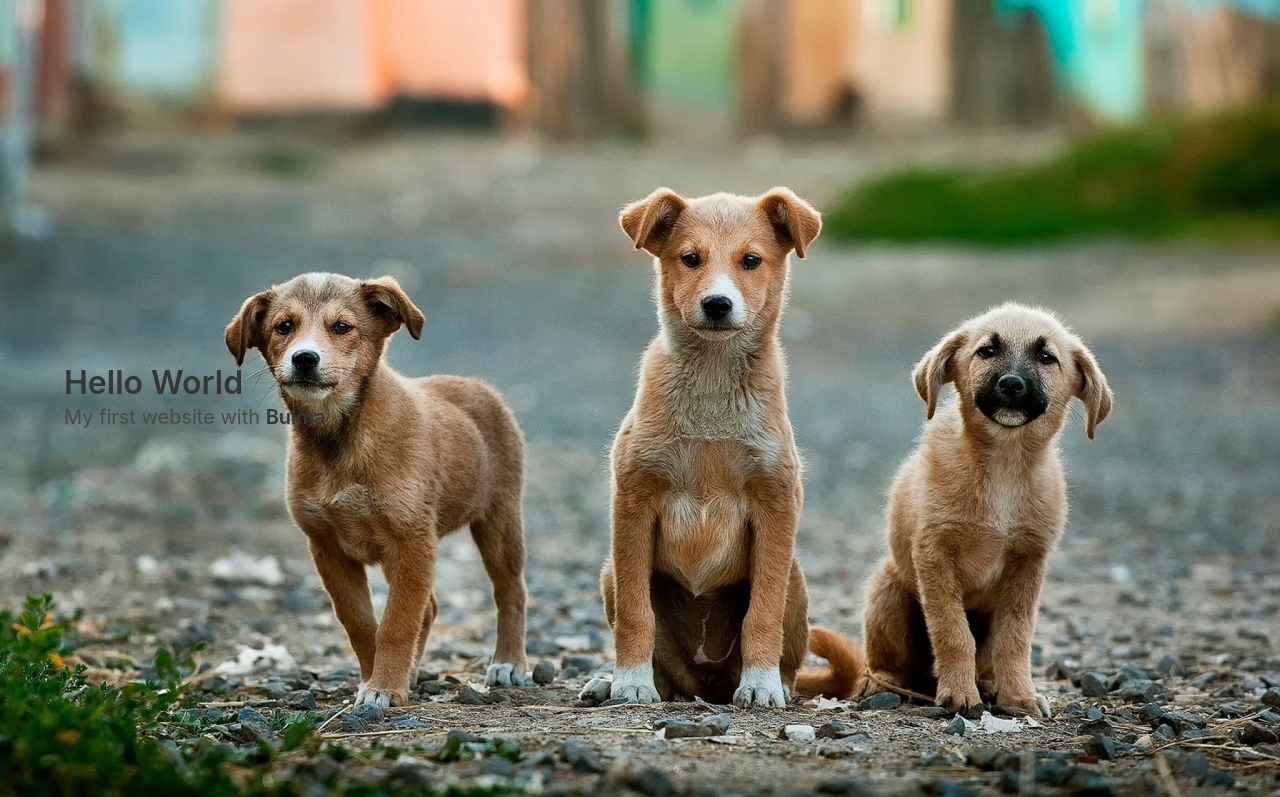
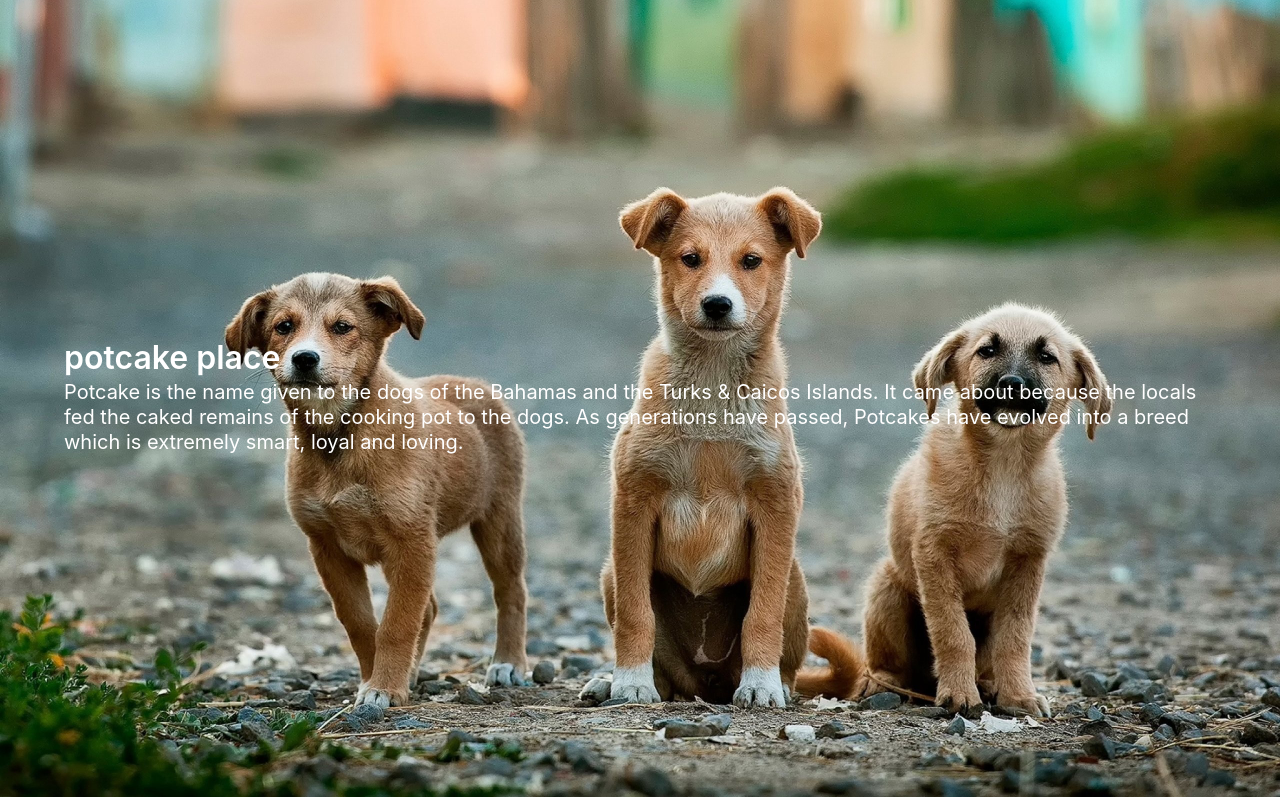
Before and after one commit to runandrerun/the-potcake-place, a plain HTML site: page src/index.html in a window 1280 px wide. Shown: the part 59-856 px from the top of the page. Drawn offline with nearby package versions, Linux system fonts and the light colour scheme.

Commit message:
Hero display tweaks

```diff
--- a/src/index.html
+++ b/src/index.html
@@ -11,7 +11,7 @@
   <body>
 
 
-    <nav class="navbar is-transparent" role="navigation" aria-label="main navigation">
+    <nav class="navbar" role="navigation" aria-label="main navigation">
       <div class="navbar-brand">
         <a class="navbar-item" href="https://bulma.io">
           <i class="fas fa-paw" style="font-size:40px;"></i>
@@ -75,11 +75,11 @@
     <section class="hero is-fullheight header-hero">
       <div class="hero-body">
         <div class="container">
-          <h1 class="title">
-            Hello World
+          <h1 class="title" style="color:#fff;">
+            <strong>potcake</strong> place
           </h1>
-          <p class="subtitle">
-            My first website with <strong>Bulma</strong>!
+          <p class="subtitle" style="color:#fff;">
+            Potcake is the name given to the dogs of the Bahamas and the Turks & Caicos Islands. It came about because the locals fed the caked remains of the cooking pot to the dogs. As generations have passed, Potcakes have evolved into a breed which is extremely smart, loyal and loving.
           </p>
         </div>
       </div>
```
